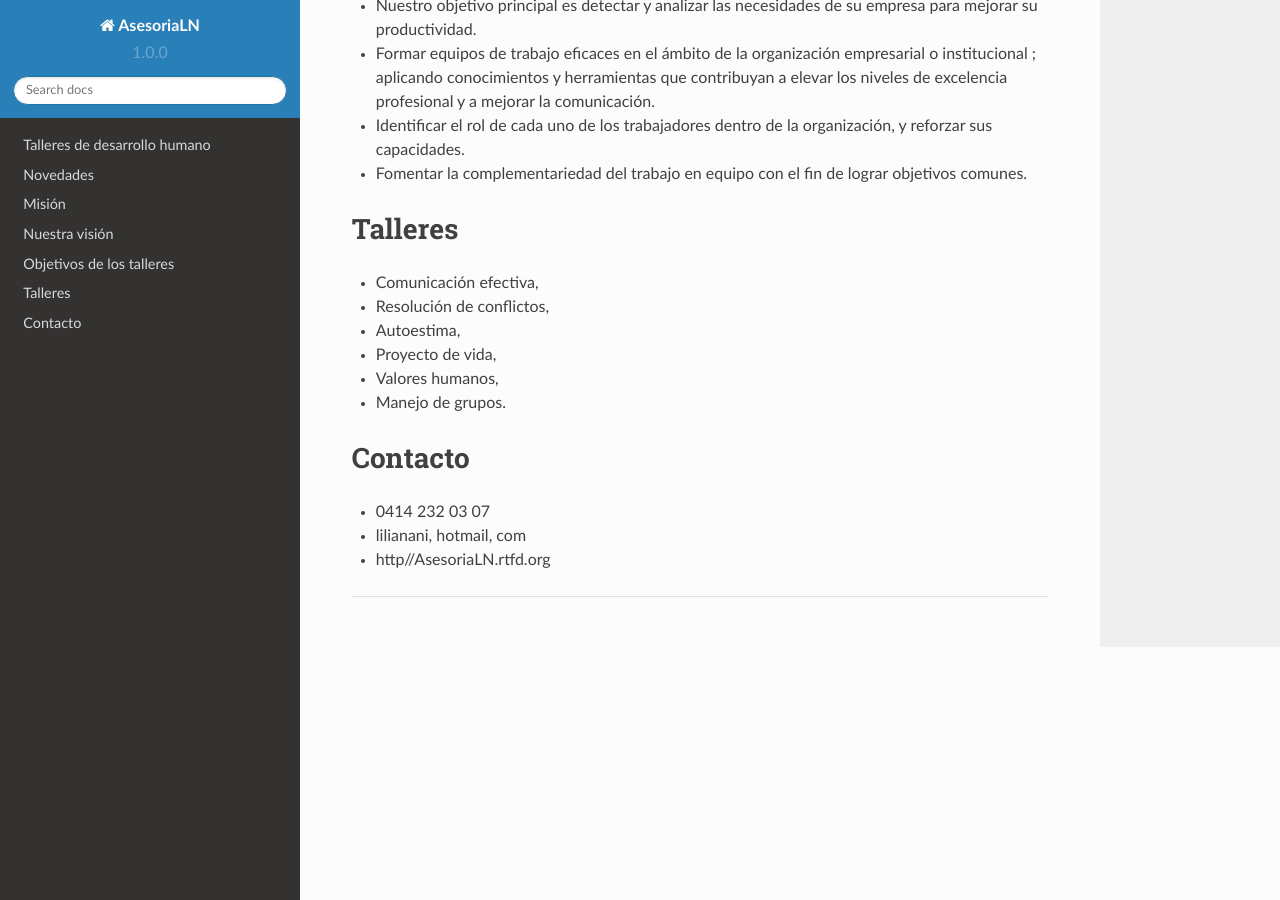
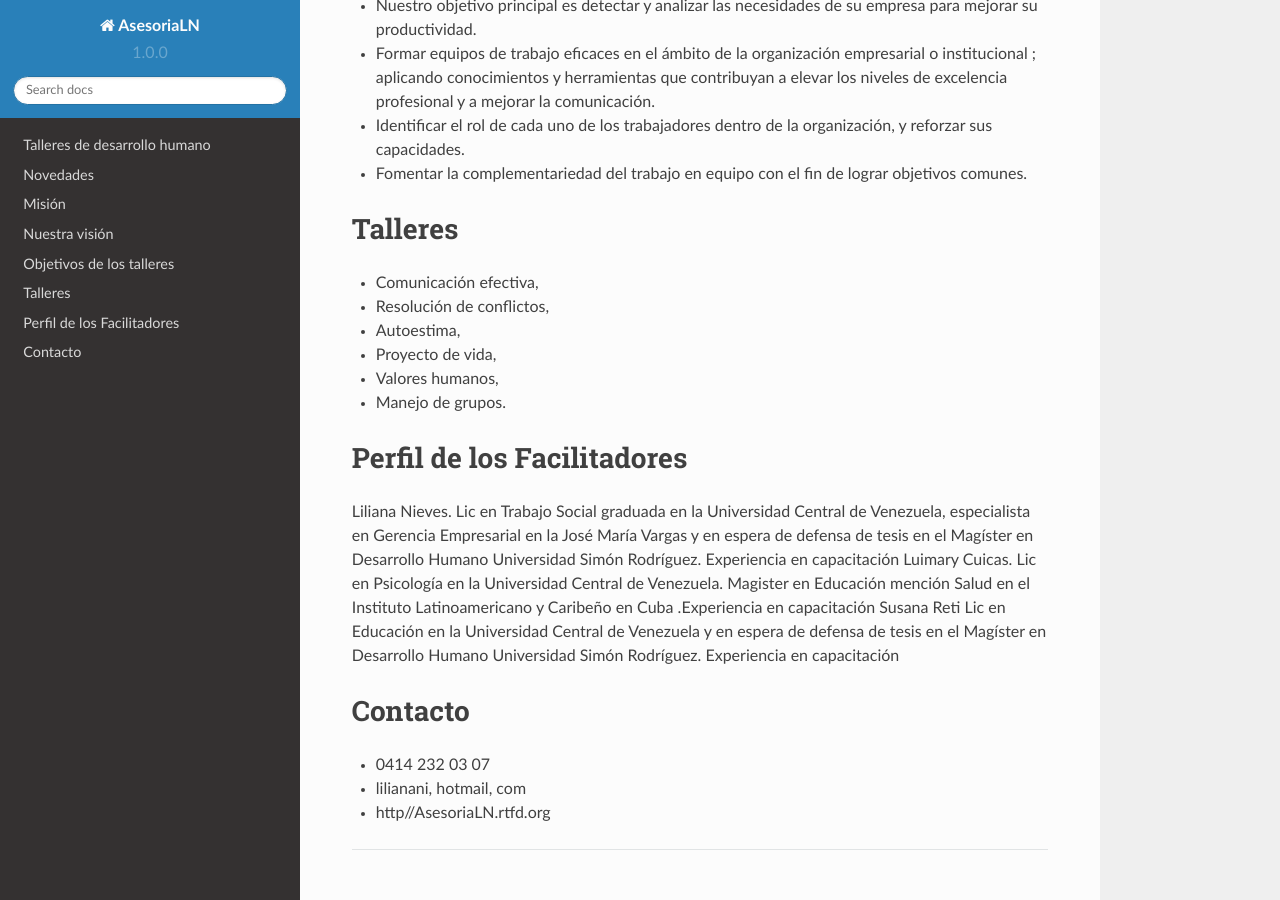
Before and after one commit to capacitaciones-ln/AsesoriaLN, a Sphinx documentation site: the page built from docs/index.rst, in a window 1280 px wide and 900 px high, scrolled down 2148 px. Built offline with Sphinx 7.4.7 and the Read the Docs theme 2.0.0, drawn with Linux system fonts in a browser that asks for light colours; some of the changed text lies outside the part shown.

Commit message:
Update index.rst

```diff
--- a/docs/index.rst
+++ b/docs/index.rst
@@ -25,7 +25,7 @@ Novedades
 
 Misión
 ------
-Formar a las personas para mejorar su desempeño profesional y contribuir con el éxito organizacional por medio de talleres teóricos prácticos
+Formar a las personas para mejorar su desempeño profesional y contribuir con el éxito organizacional por medio de talleres teóricos prácticos.
 
 
 Nuestra visión
@@ -77,6 +77,13 @@ Talleres
 *   Valores humanos,
 *   Manejo de grupos.
 
+Perfil de los Facilitadores
+---------------------------
+Liliana Nieves. Lic en Trabajo Social graduada en la Universidad Central de Venezuela, especialista en Gerencia Empresarial en la  José María Vargas y en espera de defensa de tesis en el Magíster en Desarrollo Humano Universidad Simón Rodríguez. Experiencia en capacitación
+Luimary Cuicas. Lic en Psicología en la Universidad Central de Venezuela. Magister en Educación mención Salud en el Instituto Latinoamericano y Caribeño en Cuba .Experiencia en capacitación
+Susana Reti Lic en Educación en la Universidad Central de Venezuela y en espera de defensa de tesis en el Magíster en Desarrollo Humano Universidad Simón Rodríguez. Experiencia en capacitación
+
+
 Contacto
 --------
 
```
